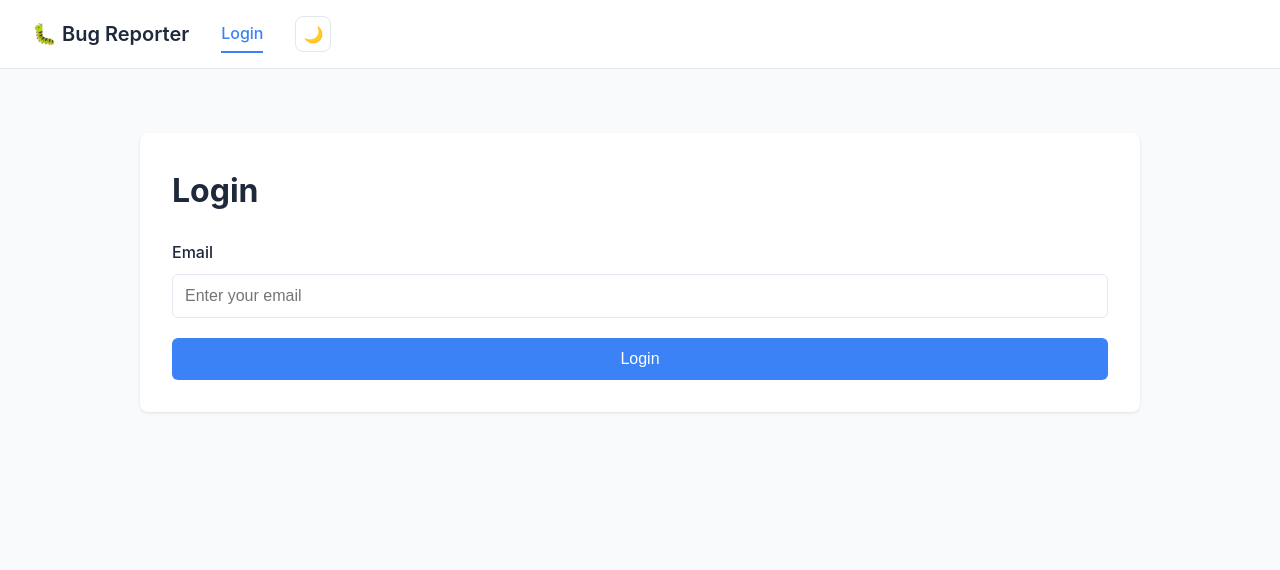
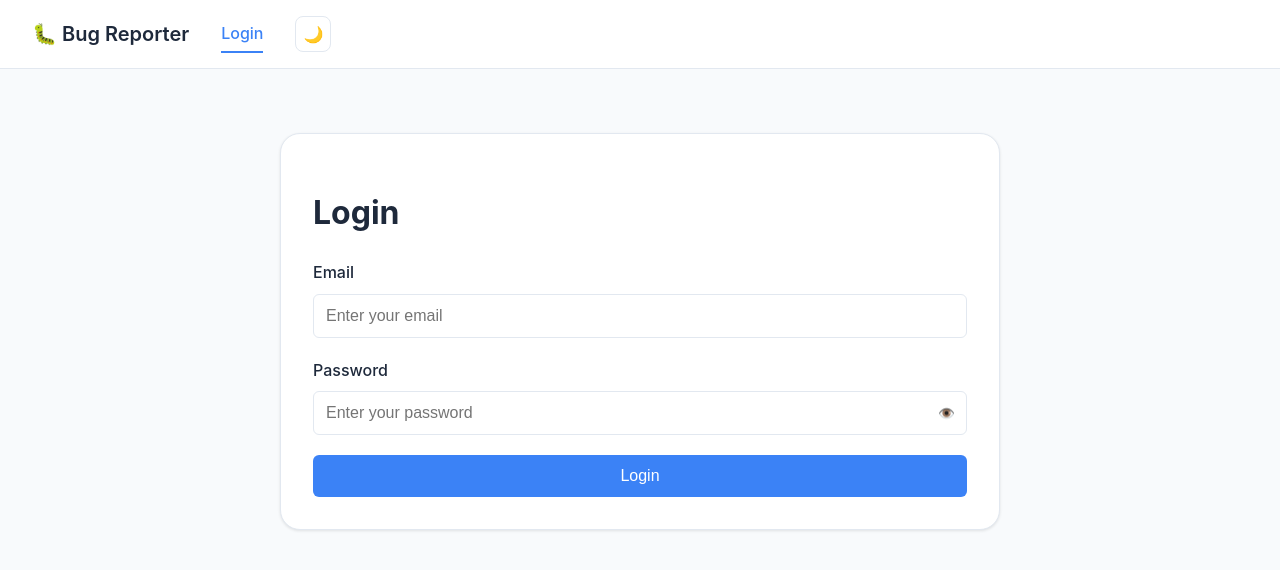
Before and after one commit to vakyuval/Bug-Reporting-Platform, a React (Vite) app in the folder client/: page /login in a window 1280 px wide. Shown: the top 570 px of the page. Built offline with nearby package versions, Linux system fonts and the light colour scheme.

Commit message:
update login

```diff
--- a/client/src/App.css
+++ b/client/src/App.css
@@ -144,7 +144,7 @@ body {
 .main {
   flex: 1;
   padding: 2rem;
-  max-width: 1200px;
+  max-width: 1300px;
   margin: 0 auto;
   width: 100%;
 }
@@ -159,6 +159,7 @@ body {
   width: 100%;
   margin: 2rem auto;
 }
+
 
 .page h1 {
   margin-top: 0;
@@ -217,6 +218,28 @@ body {
   color: var(--text-muted);
 }
 
+/*login page*/
+.login-shell {
+  min-height: calc(100vh - 400px);
+  display: flex;
+  align-items: center;
+  justify-content: center;
+  padding: 2rem 1rem;
+}
+
+.login-card {
+  width: 100%;
+  max-width: 720px;
+  background: var(--card-bg);
+  border: 1px solid var(--border);
+  border-radius: 20px;
+  padding: 2rem;
+  box-shadow: var(--shadow);
+}
+
+
+
+
 /* Buttons */
 .btn {
   padding: 0.75rem 1.5rem;
@@ -249,6 +272,42 @@ body {
 .btn:disabled {
   opacity: 0.6;
   cursor: not-allowed;
+}
+
+/* Cards */
+.card {
+  background: var(--bg);
+  border: 1px solid var(--border);
+  border-radius: 8px;
+  padding: 1.5rem;
+  display: flex;
+  flex-direction: column;
+  gap: 0.75rem;
+  margin-bottom: 1.5rem;
+}
+
+.card p {
+  margin: 0;
+  color: var(--text);
+  font-size: 0.95rem;
+  line-height: 1.6;
+}
+
+.card p strong {
+  color: var(--text-muted);
+  font-weight: 600;
+  margin-right: 0.5rem;
+  min-width: 120px;
+  display: inline-block;
+}
+
+.card a {
+  color: var(--primary);
+  text-decoration: none;
+}
+
+.card a:hover {
+  text-decoration: underline;
 }
 
 /* Alerts */
--- a/client/src/App.tsx
+++ b/client/src/App.tsx
@@ -1,4 +1,4 @@
-import { BrowserRouter, Routes, Route, NavLink, useNavigate, Navigate } from 'react-router-dom';
+import { BrowserRouter, Routes, Route, NavLink, useNavigate, Navigate, useLocation } from 'react-router-dom';
 import { LoginPage } from './pages/LoginPage';
 import { ReportPage } from './pages/ReportPage';
 import { ReportsPage } from './pages/ReportsPage';
@@ -6,24 +6,19 @@ import { MyReportsPage } from './pages/MyReportsPage';
 import { ReportDetailsPage } from './pages/ReportDetailsPage';
 import { AuthProvider, useAuth } from './context/AuthContext';
 import { useState, useEffect } from 'react';
-import { LandingPage } from './pages/LandingPage'
+import { LandingPage } from './pages/LandingPage';
 import './App.css';
 
 function AppLayout() {
   const { userStatus, logout, userEmail } = useAuth();
   const navigate = useNavigate();
+  const location = useLocation();  // ← tells us what page we're on
   const [menuOpen, setMenuOpen] = useState(false);
-  const handleLogout = () => {
-    logout();
-    setMenuOpen(false);
-    navigate('/login');
-  };
-  // Dark mode — read saved preference from localStorage on first load
+
   const [darkMode, setDarkMode] = useState<boolean>(() => {
     return localStorage.getItem('darkMode') === 'true';
   });
 
-  // Apply/remove 'dark' class on <body> whenever darkMode changes
   useEffect(() => {
     if (darkMode) {
       document.body.classList.add('dark');
@@ -33,8 +28,15 @@ function AppLayout() {
     localStorage.setItem('darkMode', String(darkMode));
   }, [darkMode]);
 
+  const handleLogout = () => {
+    logout();
+    setMenuOpen(false);
+    navigate('/login');
+  };
 
 
+  // The landing page has its own nav built in
+  if (location.pathname === '/') return null;
 
   return (
     <nav className={`nav${menuOpen ? ' open' : ''}`}>
@@ -51,23 +53,36 @@ function AppLayout() {
       <ul className="nav-links">
         {!userStatus && (
           <li>
-          <NavLink to="/login" className={({ isActive }) => isActive ? 'active' : ''} onClick={() => setMenuOpen(false)}>Login</NavLink>
+            <NavLink to="/login" className={({ isActive }) => isActive ? 'active' : ''} onClick={() => setMenuOpen(false)}>
+              Login
+            </NavLink>
           </li>
         )}
-        { userStatus && (
+        {userStatus && (
           <>
-          <li><NavLink to="/report" className={({ isActive }) => isActive ? 'active' : ''} onClick={() => setMenuOpen(false)}>Report Bug</NavLink></li>
+            <li>
+              <NavLink to="/report" className={({ isActive }) => isActive ? 'active' : ''} onClick={() => setMenuOpen(false)}>
+                Report Bug
+              </NavLink>
+            </li>
             {userStatus === 'allowed' && (
-            <li><NavLink to="/my-reports" className={({ isActive }) => isActive ? 'active' : ''} onClick={() => setMenuOpen(false)}>My Reports</NavLink></li>
+              <li>
+                <NavLink to="/my-reports" className={({ isActive }) => isActive ? 'active' : ''} onClick={() => setMenuOpen(false)}>
+                  My Reports
+                </NavLink>
+              </li>
             )}
             {userStatus === 'admin' && (
-            <li><NavLink to="/reports" className={({ isActive }) => isActive ? 'active' : ''} onClick={() => setMenuOpen(false)}>Admin Reports</NavLink></li>
+              <li>
+                <NavLink to="/reports" className={({ isActive }) => isActive ? 'active' : ''} onClick={() => setMenuOpen(false)}>
+                  Admin Reports
+                </NavLink>
+              </li>
             )}
           </>
         )}
       </ul>
       <div className="nav-actions">
-      {/* Dark mode toggle button */}
         <button
           className="dark-toggle"
           onClick={() => setDarkMode(d => !d)}
@@ -78,12 +93,11 @@ function AppLayout() {
         </button>
       </div>
       {userEmail && (
-      <button onClick={handleLogout} className="btn btn-secondary" style={{ marginLeft: 'auto', padding: '0.4rem 1rem' }}>
+        <button onClick={handleLogout} className="btn btn-secondary logout-btn">
           Logout
         </button>
       )}
     </nav>
-
   );
 }
 
--- a/client/src/api/client.ts
+++ b/client/src/api/client.ts
@@ -35,10 +35,10 @@ class ApiClient {
   }
 
 
-  async checkStatus(email: string): Promise<CheckStatusResponse> {
+  async checkStatus(email: string, password: string): Promise<CheckStatusResponse> {
     return this.request<CheckStatusResponse>('/api/check-status', {
       method: 'POST',
-      body: JSON.stringify({ email }),
+      body: JSON.stringify({ email, password }),
     });
   }
 
--- a/client/src/pages/LoginPage.tsx
+++ b/client/src/pages/LoginPage.tsx
@@ -15,30 +15,33 @@ export function LoginPage() {
   const { login } = useAuth();
 
   const [email, setEmail] = useState('');
+  const [password, setPassword] = useState('');
+  const [showPassword, setShowPassword] = useState(false);
   const [isLoading, setIsLoading] = useState(false);  // true while waiting for API
   const [error, setError] = useState<string | null>(null);  // null = no error
+  const [touched, setTouched] = useState<Record<string, boolean>>({});
+
+  // Inline validation errors (only shown after user touches the field)
+  const emailError   = touched.email    && !validateEmail(email)       ? 'Please enter a valid email.'       : '';
+  const passwordError = touched.password && password.trim().length < 6  ? 'Password must be at least 6 characters.' : '';
 
   const handleSubmit = async (e: React.FormEvent) => {
     e.preventDefault();  // stops the page from refreshing on form submit
 
-    // Basic validation before calling the API
-    if (!email.trim()) {
-      setError('Please enter your email');
-      return;
-    }
-    if (!validateEmail){
-      setError('no valid email');
-      return;
-    }
-    setIsLoading(true);   // show loading state
-    setError(null);       // clear any previous error
+    // Mark all fields as touched so errors show
+    setTouched({ email: true, password: true });
+
+    if (!validateEmail(email) || password.trim().length < 6) return;
+
+    setIsLoading(true);
+    setError(null);
 
     try {
-      const result = await apiClient.checkStatus(email);
+      const result = await apiClient.checkStatus(email, password);
 
       if (result.status === 'blacklisted') {
         // Show the reason from the server
-        setError(`Access denied: ${result.reason}`);
+        setError(`Access denied - Your account has been blocked: ${result.reason}`);
         return;
       }
 
@@ -56,24 +59,21 @@ export function LoginPage() {
       // This runs if the server is down or returns an error
       setError('Login failed. Please try again.');
     } finally {
-      // This ALWAYS runs — whether success or error
       setIsLoading(false);
     }
   };
 
 
   return (
-    <div className="page">
+    <div className="login-shell">
+      <div className='login-card'>
         <h1>Login</h1>
 
         {/* Show error message if there is one */}
-      {error && (
-        <div className="alert alert-error">
-          {error}
-        </div>
-      )}
+        {error && <div className="alert alert-error">{error}</div>}
 
         <form onSubmit={handleSubmit} className="form">
+          {/* Email */}
           <div className="form-group">
             <label htmlFor="email">Email</label>
             <input
@@ -82,9 +82,52 @@ export function LoginPage() {
               placeholder="Enter your email"
               value={email}
               onChange={(e) => setEmail(e.target.value)}
+              onBlur={() => setTouched(t => ({ ...t, email: true }))}
               disabled={isLoading}
               required
             />
+            {emailError && (
+              <span className="validation-hint" style={{ color: 'var(--danger)' }}>
+                {emailError}
+              </span>
+            )}
+          </div>
+          {/* Password */}
+          <div className="form-group">
+            <label htmlFor="password">Password</label>
+            <div style={{ position: 'relative' }}>
+              <input
+                id="password"
+                type={showPassword ? 'text' : 'password'}
+                placeholder="Enter your password"
+                value={password}
+                onChange={(e) => setPassword(e.target.value)}
+                onBlur={() => setTouched(t => ({ ...t, password: true }))}
+                disabled={isLoading}
+                autoComplete="current-password"
+                style={{ paddingRight: '3rem', width: '100%' }}
+              />
+              {/* Show / hide toggle */}
+              <button
+                type="button"
+                onClick={() => setShowPassword(s => !s)}
+                style={{
+                  position: 'absolute', right: '0.75rem', top: '50%',
+                  transform: 'translateY(-50%)',
+                  background: 'none', border: 'none', cursor: 'pointer',
+                  color: 'var(--text-muted)', fontSize: '0.85rem', padding: 0,
+                }}
+                tabIndex={-1}
+                aria-label={showPassword ? 'Hide password' : 'Show password'}
+              >
+                {showPassword ? '🙈' : '👁️'}
+              </button>
+            </div>
+            {passwordError && (
+              <span className="validation-hint" style={{ color: 'var(--danger)' }}>
+                {passwordError}
+              </span>
+            )}
           </div>
 
           <button
@@ -92,12 +135,10 @@ export function LoginPage() {
             className="btn btn-primary"
             disabled={isLoading}
           >
-          {/* Change button text while loading */}
             {isLoading ? 'Checking...' : 'Login'}
           </button>
         </form>
-
-
+      </div>
     </div>
     );
   }
```
Also changed, not shown: 1 other file (tests, documents, lock files or other folders). Lines whose indentation alone changed are shown as unchanged.
